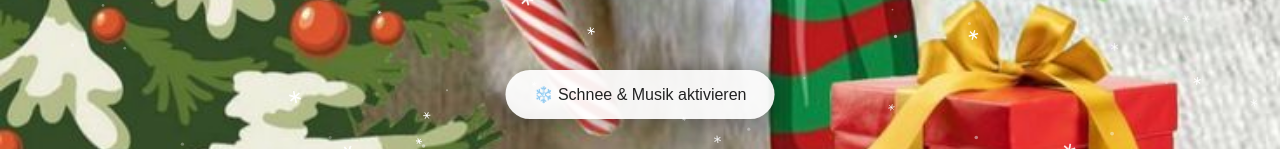
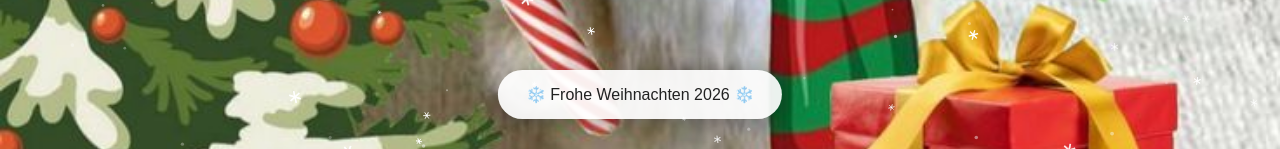
Before and after one commit to DonJamalo/weihnachtskarte2026, a plain HTML site: page index.html in a window 1280 px wide. Shown: the part 651-800 px from the top of the page. Drawn offline with Linux system fonts and the light colour scheme.

Commit message:
index.html

```diff
--- a/index.html
+++ b/index.html
@@ -184,7 +184,7 @@
 
     <button id="startButton">
 
-        ❄️ Schnee &amp; Musik aktivieren
+        ❄️ Frohe Weihnachten 2026 ❄️
 
     </button>
 
```
